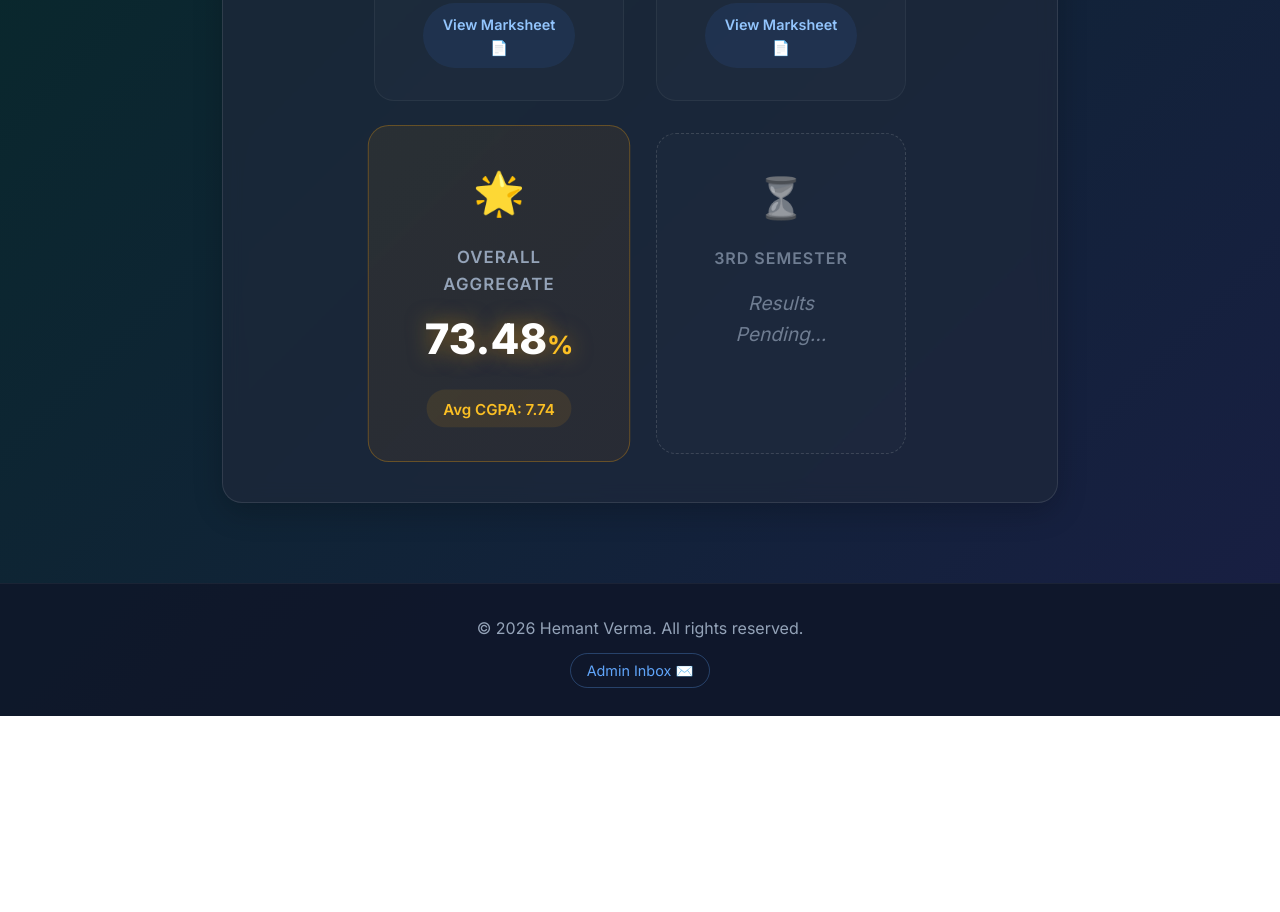
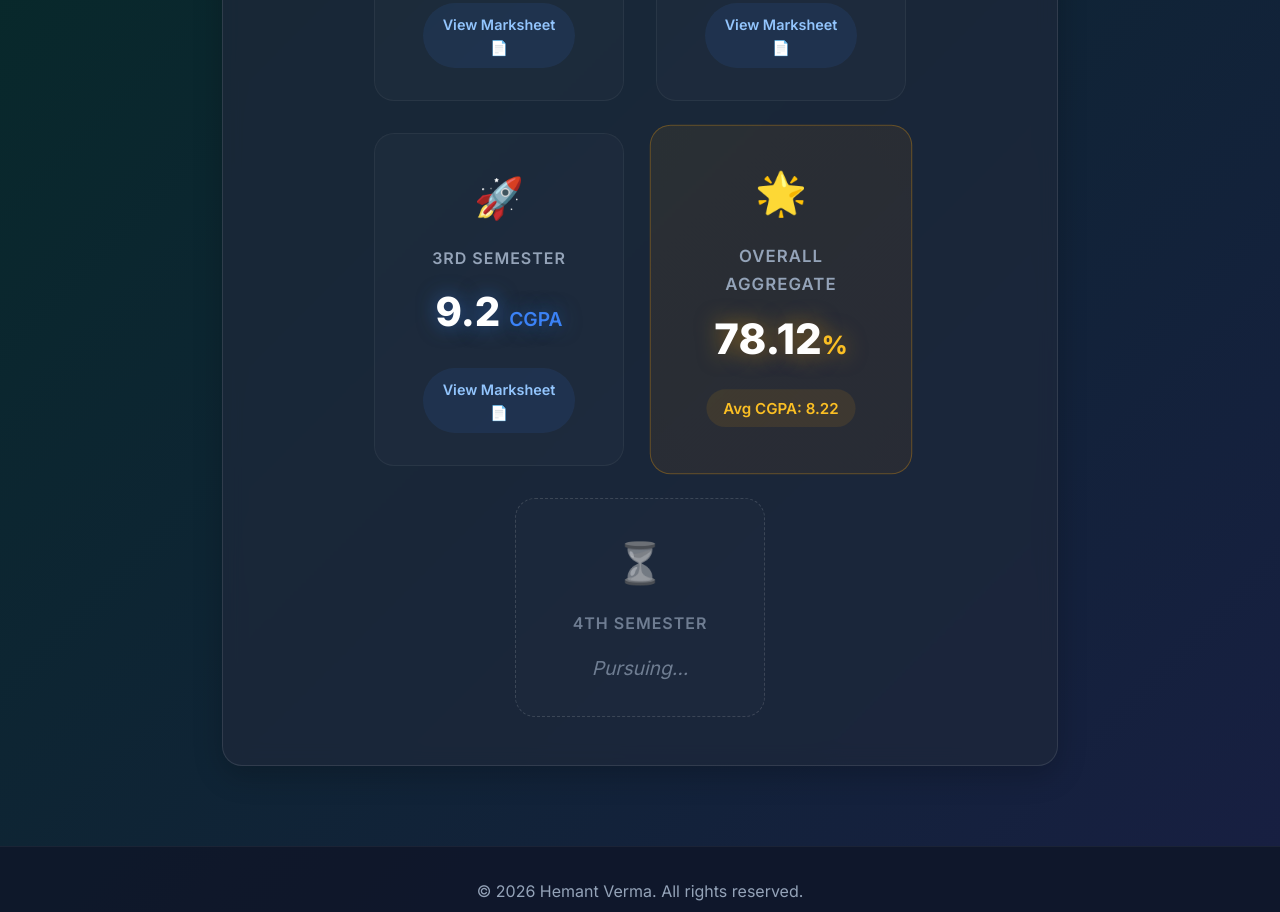
Before and after one commit to hemantverma5733/PERSONAL-PORTFOLIO-WEBSITE-, a website: page index.html in a window 1280 px wide. Shown: the part 1655-2567 px from the top of the page. Before the commit the page ends 2371 px from the top, so only its background shows below. Drawn offline with Linux system fonts and the light colour scheme.

Commit message:
Update 3rd and 4th semester results

```diff
--- a/certifications.html
+++ b/certifications.html
@@ -4,6 +4,7 @@
     <meta charset="UTF-8">
     <meta name="viewport" content="width=device-width, initial-scale=1.0">
     <title>Hemant Verma | Certifications</title>
+    <link rel="icon" type="image/jpeg" href="myself.jpeg">
     <!-- Modern Google Fonts -->
     <link href="https://fonts.googleapis.com/css2?family=Inter:wght@300;400;600;800&display=swap" rel="stylesheet">
     <link rel="stylesheet" href="styles.css">
--- a/index.html
+++ b/index.html
@@ -243,6 +243,15 @@
                     </div>
                 </a>
 
+                <a href="#" onclick="openPasswordModal(event, '3rd_sem_marksheet.pdf', '3rd Semester')" style="text-decoration: none; color: inherit; display: block;" class="sem-card" data-cgpa="9.2">
+                    <div class="marksheet-card">
+                        <div style="font-size: 2.5rem; margin-bottom: 1rem;">🚀</div>
+                        <h4 style="color: var(--text-secondary); margin-bottom: 0.5rem; font-weight: 600; text-transform: uppercase; letter-spacing: 1px;">3rd Semester</h4>
+                        <p style="color: white; font-size: 2.5rem; font-weight: 800; margin: 0; text-shadow: 0 0 20px rgba(59,130,246,0.5);">9.2 <span style="font-size: 1.2rem; color: var(--accent-primary); font-weight: 600;">CGPA</span></p>
+                        <div class="marksheet-btn">View Marksheet 📄</div>
+                    </div>
+                </a>
+
                 <!-- Overall Aggregate Card -->
                 <div class="marksheet-card" style="background: linear-gradient(135deg, rgba(245, 158, 11, 0.08), rgba(217, 119, 6, 0.08)); border-color: rgba(245, 158, 11, 0.3); transform: scale(1.05); z-index: 10;">
                     <div style="font-size: 2.5rem; margin-bottom: 1rem;">🌟</div>
@@ -253,8 +262,8 @@
 
                 <div class="marksheet-card" style="border: 1px dashed rgba(255,255,255,0.2); opacity: 0.7;">
                     <div style="font-size: 2.5rem; margin-bottom: 1rem; filter: grayscale(1);">⏳</div>
-                    <h4 style="color: var(--text-secondary); margin-bottom: 0.5rem; font-weight: 600; text-transform: uppercase; letter-spacing: 1px;">3rd Semester</h4>
-                    <p style="color: var(--text-secondary); font-size: 1.2rem; font-weight: 500; margin: 0; font-style: italic; margin-top: 1rem;">Results Pending...</p>
+                    <h4 style="color: var(--text-secondary); margin-bottom: 0.5rem; font-weight: 600; text-transform: uppercase; letter-spacing: 1px;">4th Semester</h4>
+                    <p style="color: var(--text-secondary); font-size: 1.2rem; font-weight: 500; margin: 0; font-style: italic; margin-top: 1rem;">Pursuing...</p>
                 </div>
             </div>
         </div>
```
Also changed, not shown: contact.html (+1 -0 lines), skills.html (+1 -0 lines).
